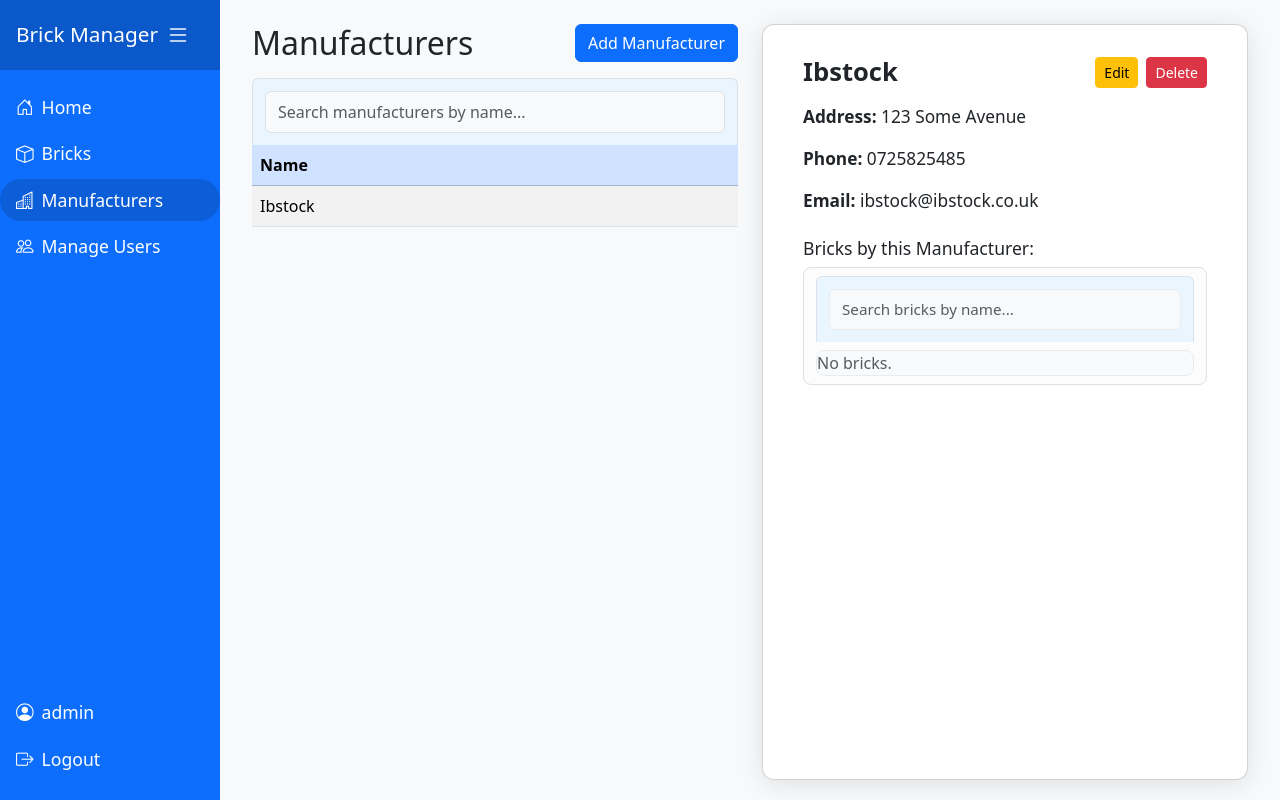
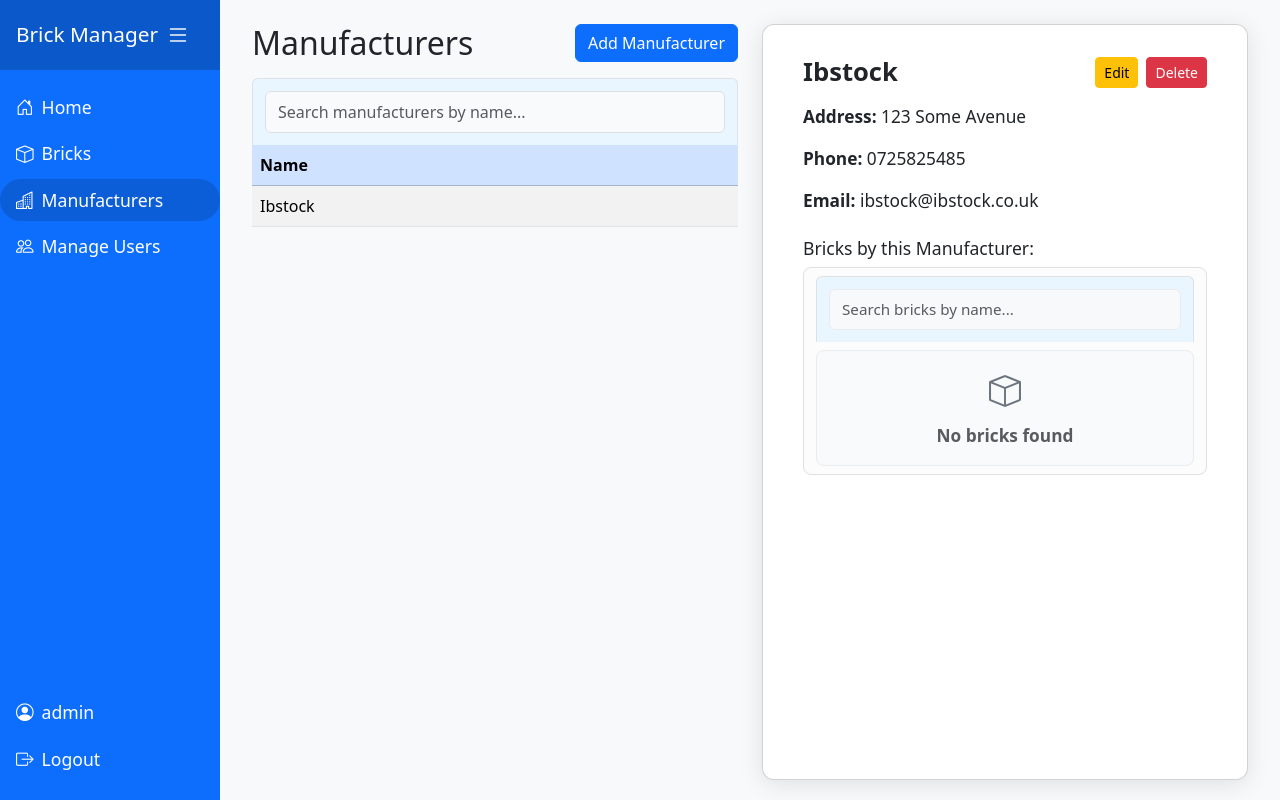
Before and after one commit to MUsmanaSaeed/software-engineering-and-and-agile, a Flask app: page /manufacturers/1 in a window 1280 px wide. Run offline with Flask 3, Linux system fonts and the light colour scheme; a user stored in the database is signed in; data comes from the database, SQL or seed files in the repository; data that the repository does not hold is empty.

Commit message:
Enhance manufacturer detail panel: implement dynamic show/hide functionality for brick buttons and add 'no bricks found' message

```diff
--- a/static/manufacturers.js
+++ b/static/manufacturers.js
@@ -73,46 +73,25 @@
             if (editLink) {
                 editLink.href = `/edit_manufacturer/${m.id}`;
             }
-            // Bricks list
+            // Show/hide brick buttons (rendered in HTML) based on bricks
             const brickList = document.getElementById('detail-m-bricks');
-            brickList.innerHTML = '';
+            if (brickList) {
+                const brickBtns = brickList.querySelectorAll('.brick-link-btn');
+                const noBricksMsg = brickList.querySelector('.no-bricks-found');
                 if (m.bricks && m.bricks.length > 0) {
-                m.bricks.forEach(function(b) {
-                    const btn = document.createElement('a');
-                    btn.className = 'btn btn-outline-primary btn-sm shadow-sm d-flex align-items-center justify-content-between brick-link-btn';
-                    btn.textContent = b.name;
-                    btn.href = `/bricks/${b.id}`;
-                    btn.style.width = '100%';
-                    btn.style.textAlign = 'left';
-                    btn.style.borderRadius = '0.5rem';
-                    btn.style.fontWeight = '500';
-                    btn.style.letterSpacing = '0.02em';
-                    btn.style.transition = 'background 0.2s, color 0.2s, box-shadow 0.2s';
-                    btn.style.padding = '0.4rem 0.75rem';
-                    // Add a right arrow icon
-                    const icon = document.createElement('i');
-                    icon.className = 'bi bi-arrow-right ms-auto';
-                    btn.appendChild(icon);
-                    // Add hover effect
-                    btn.onmouseover = function() {
-                        btn.classList.add('btn-primary');
-                        btn.classList.remove('btn-outline-primary');
-                        btn.style.color = '#fff';
-                        btn.style.boxShadow = '0 2px 8px rgba(0,123,255,0.15)';
-                    };
-                    btn.onmouseout = function() {
-                        btn.classList.remove('btn-primary');
-                        btn.classList.add('btn-outline-primary');
-                        btn.style.color = '';
-                        btn.style.boxShadow = '';
-                    };
-                    brickList.appendChild(btn);
+                    brickBtns.forEach(btn => {
+                        const brickName = btn.textContent.trim();
+                        if (m.bricks.some(b => b.name === brickName)) {
+                            btn.style.display = '';
+                        } else {
+                            btn.style.display = 'none';
+                        }
                     });
+                    if (noBricksMsg) noBricksMsg.style.display = 'none';
                 } else {
-                const span = document.createElement('span');
-                span.className = 'text-muted';
-                span.textContent = 'No bricks.';
-                brickList.appendChild(span);
+                    brickBtns.forEach(btn => btn.style.display = 'none');
+                    if (noBricksMsg) noBricksMsg.style.display = '';
+                }
             }
             panel.style.display = 'block';
             if (document.getElementById('manufacturer-placeholder-panel')) {
@@ -153,47 +132,25 @@
             if (editLink) {
                 editLink.href = `/edit_manufacturer/${m.id}`;
             }
-            // Bricks list
+            // Show/hide brick buttons (rendered in HTML) based on bricks
             const brickList = document.getElementById('detail-m-bricks');
-            brickList.innerHTML = '';
+            if (brickList) {
+                const brickBtns = brickList.querySelectorAll('.brick-link-btn');
+                const noBricksMsg = brickList.querySelector('.no-bricks-found');
                 if (m.bricks && m.bricks.length > 0) {
-                m.bricks.forEach(function(b) {
-                    const btn = document.createElement('a');
-                    btn.className = 'btn btn-outline-primary btn-sm shadow-sm d-flex align-items-center justify-content-between brick-link-btn';
-                    btn.textContent = b.name;
-                    btn.href = `/bricks/${b.id}`;
-                    btn.style.width = '100%';
-                    btn.style.textAlign = 'left';
-                    btn.style.borderRadius = '0.5rem';
-                    btn.style.fontWeight = '500';
-                    btn.style.letterSpacing = '0.02em';
-                    btn.style.transition = 'background 0.2s, color 0.2s, box-shadow 0.2s';
-                    btn.style.padding = '0.4rem 0.75rem';
-                    btn.style.marginBottom = '0.10rem'; // Even less spacing
-                    // Add a right arrow icon
-                    const icon = document.createElement('i');
-                    icon.className = 'bi bi-arrow-right ms-auto';
-                    btn.appendChild(icon);
-                    // Add hover effect
-                    btn.onmouseover = function() {
-                        btn.classList.add('btn-primary');
-                        btn.classList.remove('btn-outline-primary');
-                        btn.style.color = '#fff';
-                        btn.style.boxShadow = '0 2px 8px rgba(0,123,255,0.15)';
-                    };
-                    btn.onmouseout = function() {
-                        btn.classList.remove('btn-primary');
-                        btn.classList.add('btn-outline-primary');
-                        btn.style.color = '';
-                        btn.style.boxShadow = '';
-                    };
-                    brickList.appendChild(btn);
+                    brickBtns.forEach(btn => {
+                        const brickName = btn.textContent.trim();
+                        if (m.bricks.some(b => b.name === brickName)) {
+                            btn.style.display = '';
+                        } else {
+                            btn.style.display = 'none';
+                        }
                     });
+                    if (noBricksMsg) noBricksMsg.style.display = 'none';
                 } else {
-                const span = document.createElement('span');
-                span.className = 'text-muted';
-                span.textContent = 'No bricks.';
-                brickList.appendChild(span);
+                    brickBtns.forEach(btn => btn.style.display = 'none');
+                    if (noBricksMsg) noBricksMsg.style.display = '';
+                }
             }
             panel.style.display = 'block';
             if (document.getElementById('manufacturer-placeholder-panel')) {
@@ -232,59 +189,21 @@
         const filter = this.value.trim().toLowerCase();
         const brickList = document.getElementById('detail-m-bricks');
         if (!brickList) return;
-        // Use the bricks from the currently selected manufacturer row
-        // Find the selected manufacturer row (active)
-        const activeRow = document.querySelector('.manufacturer-row.active');
-        let bricks = [];
-        if (activeRow) {
-            const m = JSON.parse(activeRow.dataset.manufacturer);
-            bricks = m.bricks || [];
+        // Only show/hide bricks, do not create or style them here
+        const brickItems = brickList.querySelectorAll('.brick-link-btn');
+        let anyVisible = false;
+        brickItems.forEach(btn => {
+            if (btn.textContent.toLowerCase().includes(filter)) {
+                btn.style.display = '';
+                anyVisible = true;
+            } else {
+                btn.style.display = 'none';
             }
-        // Save all bricks for future filtering
-        brickList._allBricks = bricks;
-        // Filter bricks
-        const filtered = bricks.filter(b => b.name.toLowerCase().includes(filter));
-        brickList.innerHTML = '';
-        if (filtered.length > 0) {
-            filtered.forEach(function(b) {
-                const btn = document.createElement('a');
-                btn.className = 'btn btn-outline-primary btn-sm shadow-sm d-flex align-items-center justify-content-between brick-link-btn';
-                btn.textContent = b.name;
-                btn.href = `/bricks/${b.id}`;
-                btn.style.width = '100%';
-                btn.style.textAlign = 'left';
-                btn.style.borderRadius = '0.5rem';
-                btn.style.fontWeight = '500';
-                btn.style.letterSpacing = '0.02em';
-                btn.style.transition = 'background 0.2s, color 0.2s, box-shadow 0.2s';
-                btn.style.padding = '0.4rem 0.75rem';
-                // Add a right arrow icon
-                const icon = document.createElement('i');
-                icon.className = 'bi bi-arrow-right ms-auto';
-                btn.appendChild(icon);
-                // Add hover effect
-                btn.onmouseover = function() {
-                    btn.classList.add('btn-primary');
-                    btn.classList.remove('btn-outline-primary');
-                    btn.style.color = '#fff';
-                    btn.style.boxShadow = '0 2px 8px rgba(0,123,255,0.15)';
-                };
-                btn.onmouseout = function() {
-                    btn.classList.remove('btn-primary');
-                    btn.classList.add('btn-outline-primary');
-                    btn.style.color = '';
-                    btn.style.boxShadow = '';
-                };
-                brickList.appendChild(btn);
         });
-        } else {
-            const div = document.createElement('div');
-            div.className = 'w-100 d-flex flex-column align-items-center justify-content-center py-3';
-            div.innerHTML = `
-                <i class="bi bi-box text-secondary mb-2" style="font-size: 2rem;"></i>
-                <span class="text-muted fw-semibold" style="font-size: 1.08rem;">No bricks found</span>
-            `;
-            brickList.appendChild(div);
+        // Show/hide the 'no bricks found' message
+        const noBricksMsg = brickList.querySelector('.no-bricks-found');
+        if (noBricksMsg) {
+            noBricksMsg.style.display = anyVisible ? 'none' : '';
         }
     });
 }
--- a/templates/manufacturers.html
+++ b/templates/manufacturers.html
@@ -65,7 +65,23 @@
                         <div class="table-search-container bricks-search-container mb-2">
                             <input type="text" id="brick-search-box" class="form-control form-control-sm table-search-box bricks-search-box" placeholder="Search bricks by name...">
                         </div>
-                        <div id="detail-m-bricks" class="d-flex flex-wrap gap-2"></div>
+                        <div id="detail-m-bricks" class="d-flex flex-wrap gap-2">
+                            {# Render all bricks for all manufacturers, hidden by default, and show/hide via JS #}
+                            {% for m in manufacturers %}
+                                {% for b in m.bricks %}
+                                    <a href="/bricks/{{ b.id }}" class="btn btn-outline-primary btn-sm shadow-sm d-flex align-items-center justify-content-between brick-link-btn w-100 text-start rounded-2 fw-medium"
+                                       data-manufacturer-id="{{ m.id }}" data-brick-name="{{ b.name }}"
+                                       style="letter-spacing:0.02em;transition:background 0.2s,color 0.2s,box-shadow 0.2s;padding:0.4rem 0.75rem;display:none;">
+                                        {{ b.name }}
+                                        <i class="bi bi-arrow-right ms-auto"></i>
+                                    </a>
+                                {% endfor %}
+                            {% endfor %}
+                            <div class="no-bricks-found w-100 d-flex flex-column align-items-center justify-content-center py-3" style="display: none;">
+                                <i class="bi bi-box text-secondary mb-2" style="font-size: 2rem;"></i>
+                                <span class="text-muted fw-semibold" style="font-size: 1.08rem;">No bricks found</span>
+                            </div>
+                        </div>
                     </div>
                 </div>
             </div>
```
Lines whose indentation alone changed are shown as unchanged.
